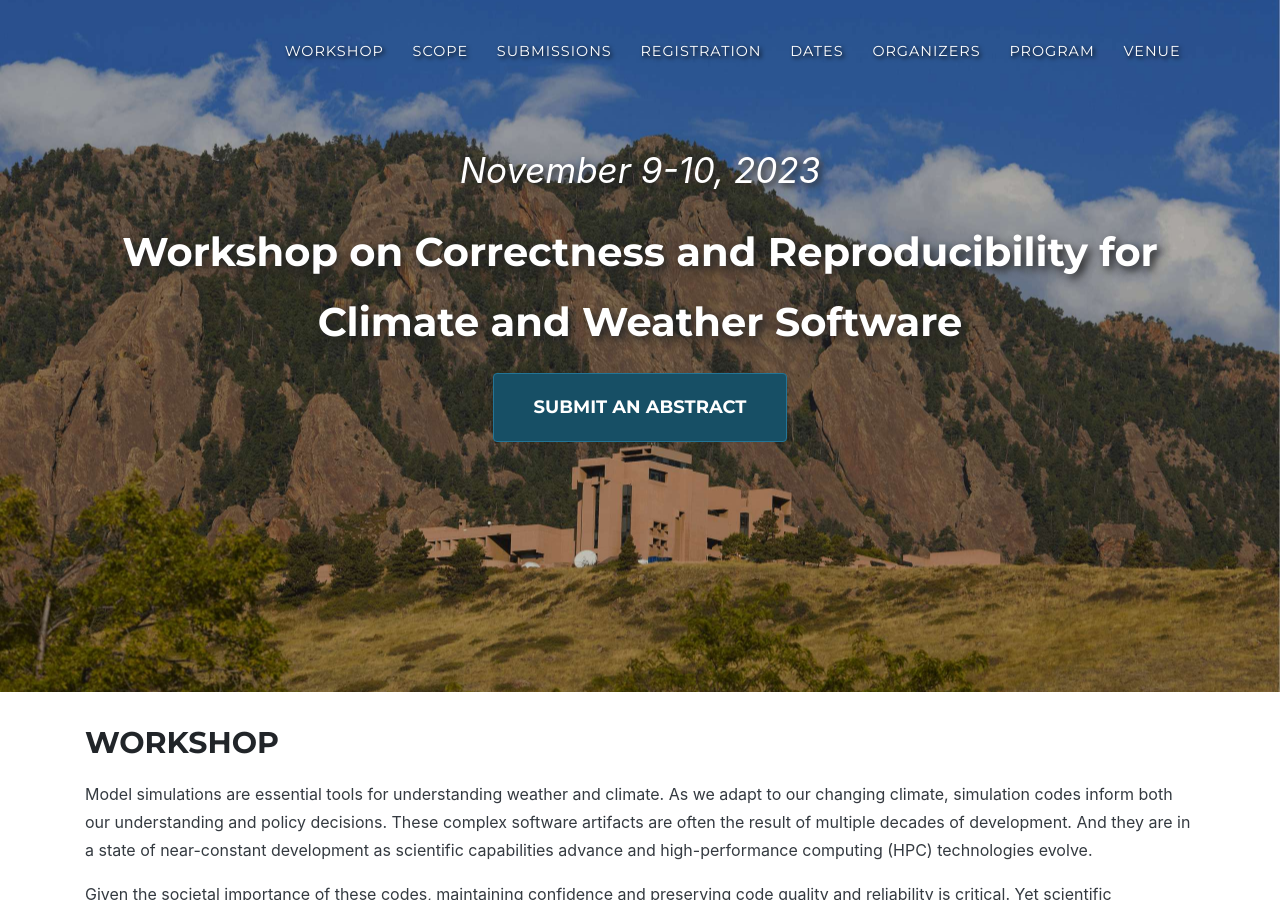
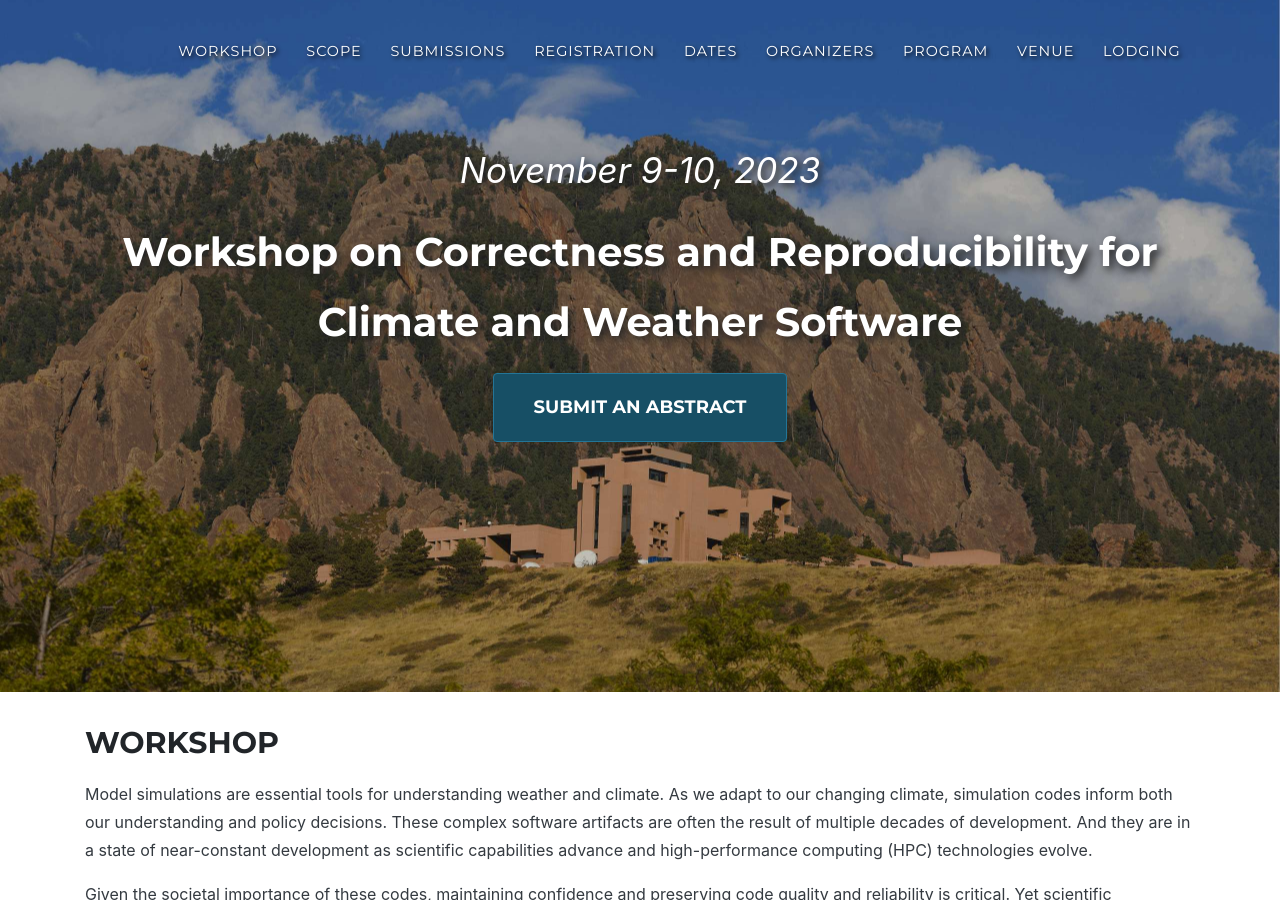
Before and after one commit to NCAR/correctness-workshop, a Jekyll site: the page built from index.md, in a window 1280 px wide and 900 px high. Built offline with Jekyll 4.4.1, drawn with Linux system fonts in a browser that asks for light colours; some web fonts are replaced.

Commit message:
more hotel info again

```diff
--- a/_data/navigation.yml
+++ b/_data/navigation.yml
@@ -26,5 +26,7 @@ nav:
     section: program
   - title: "Venue"
     section: venue
-  #- title: "Theme Source"
+  - title: "Lodging"
+    section: lodging
+#- title: "Theme Source"
   #  url: https://github.com/raviriley/agency-jekyll-theme/
--- a/_data/sitetext.yml
+++ b/_data/sitetext.yml
@@ -170,9 +170,9 @@ lodging:
   text: >
        - **Hilton Garden Inn**
 
-       - 2701 Canyon Boulevard,
+        2701 Canyon Boulevard,
 
-       - Boulder, CO 80302
+        Boulder, CO 80302
 
        - *Book by October 19, 2023 ($229/night)*
 
```
